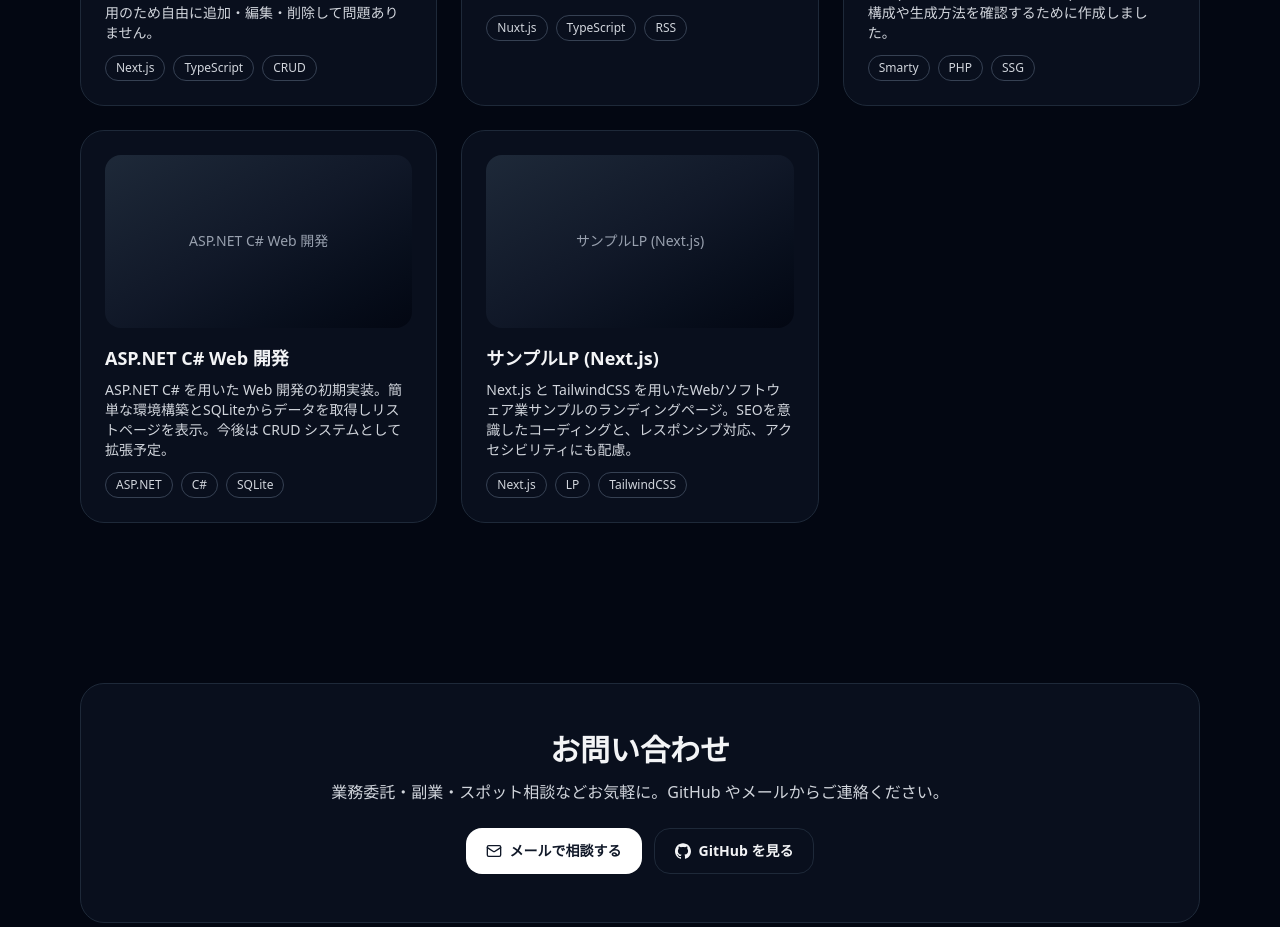
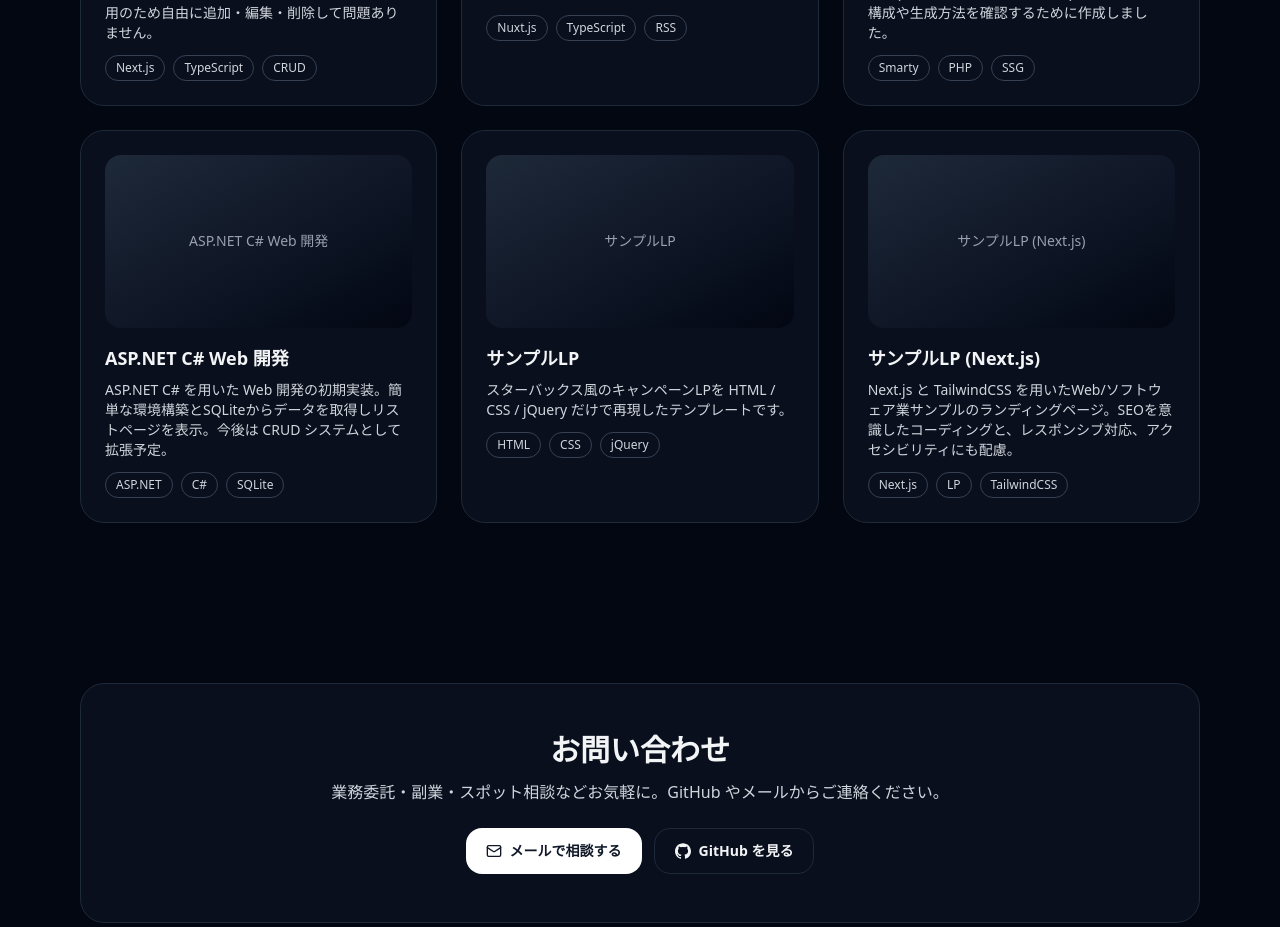
Before and after one commit to pp-no/portfolio, a Next.js app: page / in a window 1280 px wide. Shown: the part 1860-2787 px from the top of the page. Built offline with nearby package versions, Linux system fonts and the light colour scheme.

Commit message:
【ポートフォリオ】サンプルLP追加。

```diff
--- a/app/page.tsx
+++ b/app/page.tsx
@@ -49,6 +49,13 @@ const useProjects = (): Project[] =>
 					'ASP.NET C# を用いた Web 開発の初期実装。簡単な環境構築とSQLiteからデータを取得しリストページを表示。今後は CRUD システムとして拡張予定。',
 				tech: ['ASP.NET', 'C#', 'SQLite'],
 				link: 'https://github.com/pp-no/my-dotNet-site',
+			},
+			{
+				title: 'サンプルLP',
+				description:
+					'スターバックス風のキャンペーンLPを HTML / CSS / jQuery だけで再現したテンプレートです。',
+				tech: ['HTML', 'CSS', 'jQuery'],
+				link: 'https://static-sample-lp.onrender.com/',
 			},
 			{
 				title: 'サンプルLP (Next.js)',
```
